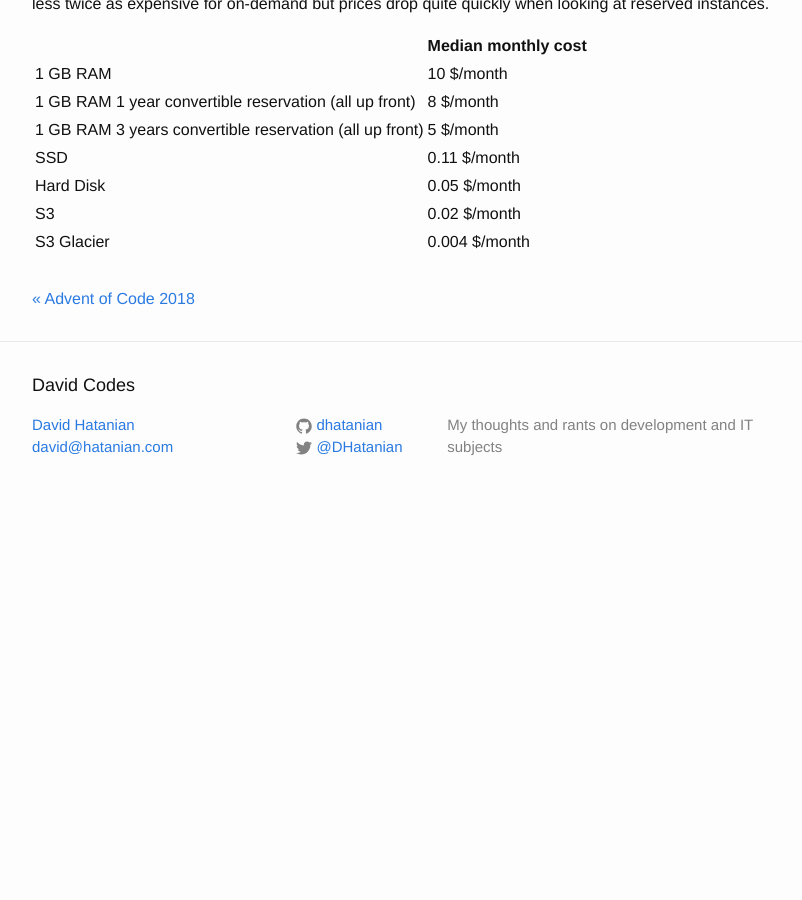
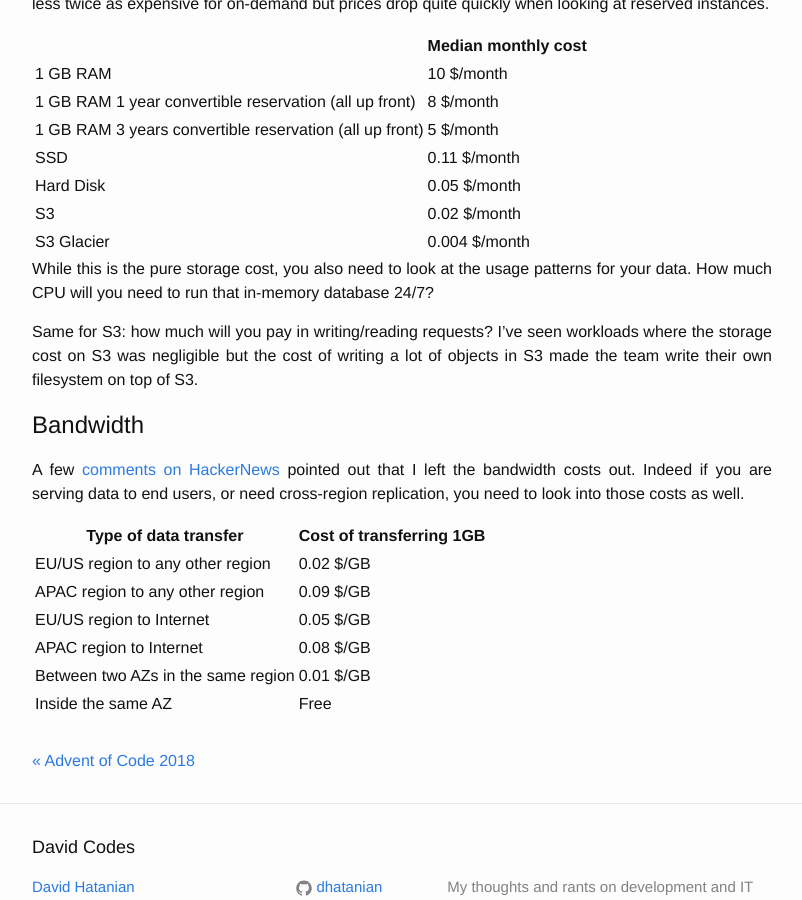
Before and after one commit to dhatanian/david-codes, a Jekyll site: the page built from _posts/2019-06-09-aws-costs-every-programmer-should-now.md, in a window 1280 px wide and 900 px high, scrolled down 2033 px. Shown: the whole window, without its empty margins (238-1040 px from the left). Built offline with Jekyll 4.4.1, drawn with Linux system fonts in a browser that asks for light colours; comment, search, counter and statistics services are not loaded; before the commit the page ends 2552 px from its top, so only the background shows below that.

Commit message:
Add bandwidth info

```diff
--- a/_posts/2019-06-09-aws-costs-every-programmer-should-now.md
+++ b/_posts/2019-06-09-aws-costs-every-programmer-should-now.md
@@ -61,3 +61,20 @@ I used the same approach to extract the median price of 1GB of RAM on EC2. Elast
 |Hard Disk| 0.05 $/month |
 |S3| 0.02 $/month |
 |S3 Glacier| 0.004 $/month |
+
+While this is the pure storage cost, you also need to look at the usage patterns for your data. How much CPU will you need to run that in-memory database 24/7?
+
+Same for S3: how much will you pay in writing/reading requests? I've seen workloads where the storage cost on S3 was negligible but the cost of writing a lot of objects in S3 made the team write their own filesystem on top of S3.
+
+# Bandwidth #
+
+A few [comments on HackerNews](https://news.ycombinator.com/item?id=20138409) pointed out that I left the bandwidth costs out. Indeed if you are serving data to end users, or need cross-region replication, you need to look into those costs as well.
+
+|Type of data transfer|Cost of transferring 1GB|
+|---|---|
+|EU/US region to any other region | 0.02 $/GB |
+|APAC region to any other region | 0.09 $/GB |
+|EU/US region to Internet | 0.05 $/GB |
+|APAC region to Internet | 0.08 $/GB |
+|Between two AZs in the same region| 0.01 $/GB |
+|Inside the same AZ| Free |
```
